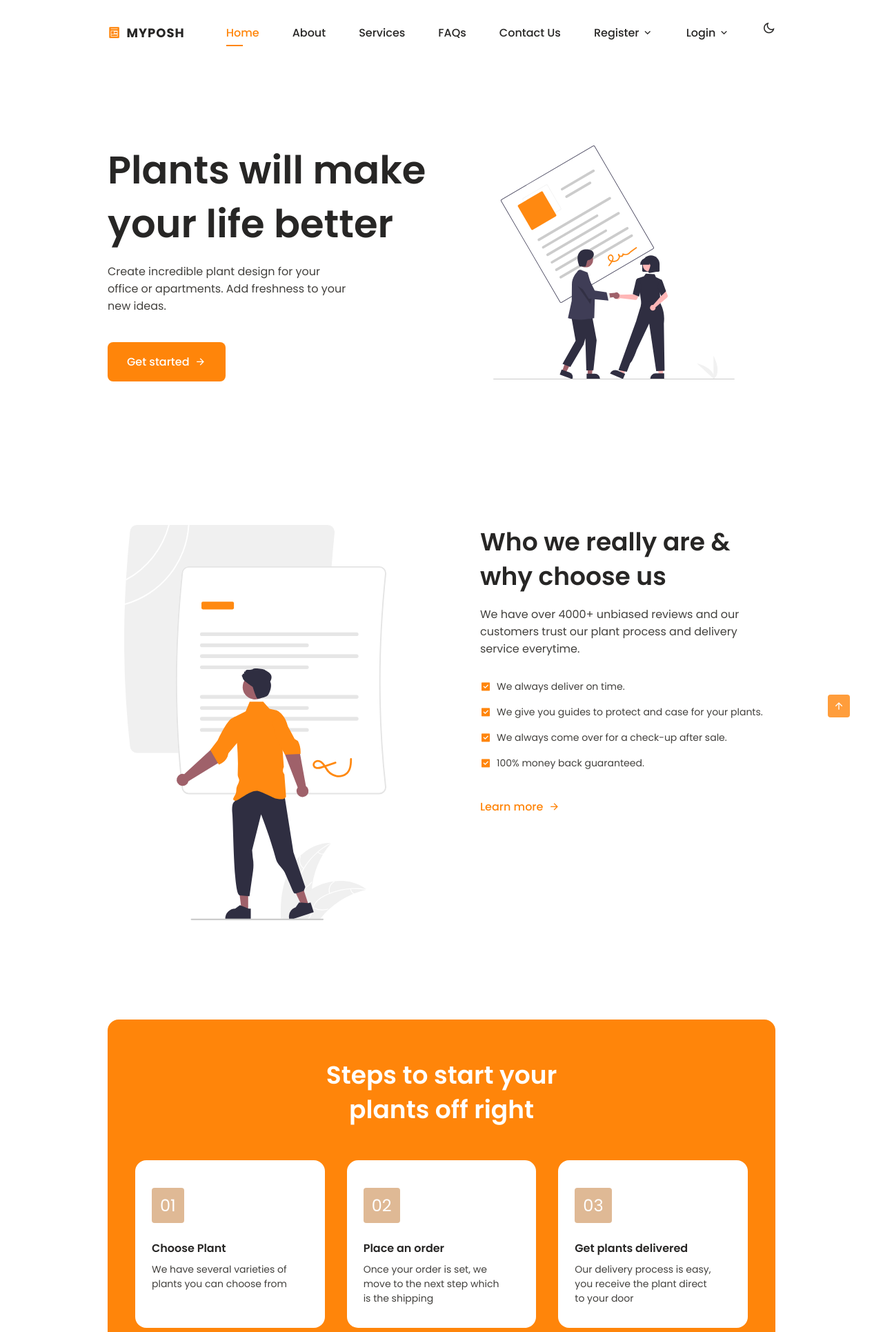
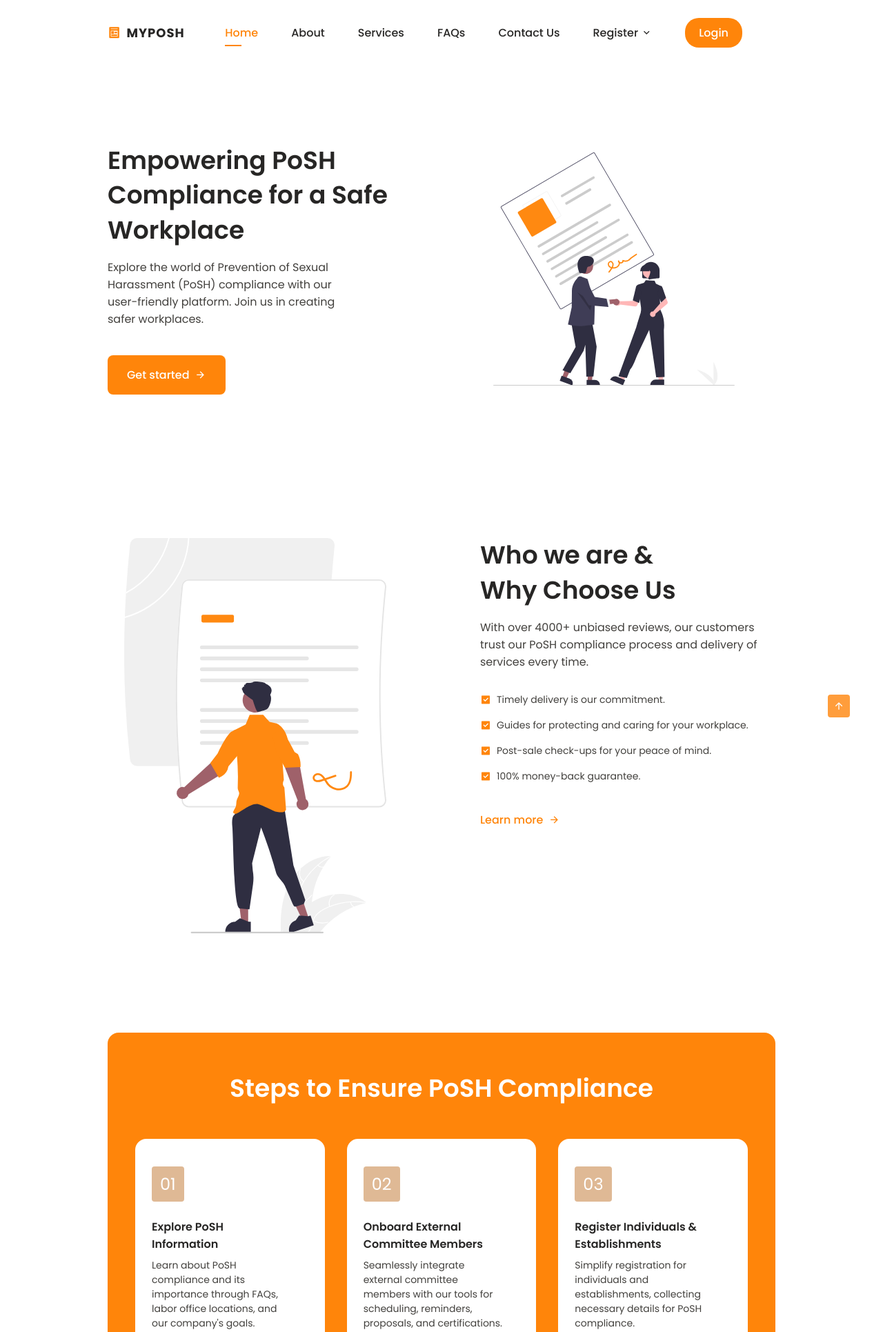
Before and after one commit to rishi-more-2003/MyPosh, a Django app: page / in a window 1280 px wide. Shown: the top 1931 px of the page at 69% size. Run offline with Django 4.2, Linux system fonts and the light colour scheme.

Commit message:
update ui

```diff
--- a/Posh_website/posh/templates/footer.html
+++ b/Posh_website/posh/templates/footer.html
@@ -8,13 +8,13 @@
             </a>
 
             <h3 class="footer__title">
-                Subscribe to our newsletter <br> to stay updated.
+                Still having doubts? <br> Let us reach out to you via email.
             </h3>
 
             <div class="footer__subscribe">
                 <input type="email" placeholder="Enter your email" class="footer__input">
                 <button class="button button--flex footer__button">
-                    Subscribe
+                    Connect
                     <i class="ri-arrow-right-line button__icon"></i>
                 </button>
             </div>
--- a/Posh_website/posh/templates/header.html
+++ b/Posh_website/posh/templates/header.html
@@ -111,9 +111,13 @@
                         </ul>
                     </li>
 
+                    <li class="nav__item">
+                        <a href="{% url 'login' %}" class="nav__link login-btn">Login</a>
+                    </li>
+
                      <!-- DROPDOWN Login-->
 
-                    <li class="nav__item dropdown__item">
+                   {% comment %} <li class="nav__item dropdown__item">
                         <div class="nav__link">
                             Login
                             <i class="ri-arrow-down-s-line dropdown__arrow-down"></i>
@@ -157,7 +161,7 @@
                              </li>
                         </ul>
                     </li>
-                </ul>
+                </ul> {% endcomment %}
 
                 {% endif %}
                 <div class="nav__close" id="nav-close">
@@ -167,7 +171,7 @@
 
             <div class="nav__btns">
                 <!-- Theme change button -->
-                <i class="ri-moon-line change-theme" id='theme-button'></i>
+                {% comment %} <i class="ri-moon-line change-theme" id='theme-button'></i> {% endcomment %}
                 <div class="nav__toggle" id="nav-toggle">
                     <i class="ri-menu-line"></i>
                 </div>
--- a/Posh_website/posh/templates/home.html
+++ b/Posh_website/posh/templates/home.html
@@ -9,11 +9,10 @@
 
                 <div class="home__data">
                     <h1 class="home__title">
-                        Plants will make <br> your life better
+                        Empowering PoSH Compliance for a Safe Workplace
                     </h1>
                     <p class="home__description">
-                        Create incredible plant design for your office or apartments.
-                        Add freshness to your new ideas.
+                        Explore the world of Prevention of Sexual Harassment (PoSH) compliance with our user-friendly platform. Join us in creating safer workplaces.
                     </p>
                     <a href="{% url 'register'%}" class="button button--flex">
                             Get started
@@ -30,30 +29,29 @@
 
                 <div class="about__data">
                     <h2 class="section__title about__title">
-                        Who we really are & <br> why choose us
+                        Who we are &amp; <br>Why Choose Us
                     </h2>
 
                     <p class="about__description">
-                        We have over 4000+ unbiased reviews and our customers trust
-                        our plant process and delivery service everytime.
+                        With over 4000+ unbiased reviews, our customers trust our PoSH compliance process and delivery of services every time.
                     </p>
 
                     <div class="about__details">
                         <p class="about__details-description">
                             <i class="ri-checkbox-fill about__details-icon"></i>
-                            We always deliver on time.
+                            Timely delivery is our commitment.
                         </p>
                         <p class="about__details-description">
                             <i class="ri-checkbox-fill about__details-icon"></i>
-                            We give you guides to protect and case for your plants.
+                            Guides for protecting and caring for your workplace.
                         </p>
                         <p class="about__details-description">
                             <i class="ri-checkbox-fill about__details-icon"></i>
-                            We always come over for a check-up after sale.
+                                Post-sale check-ups for your peace of mind.
                         </p>
                         <p class="about__details-description">
                             <i class="ri-checkbox-fill about__details-icon"></i>
-                            100% money back guaranteed.
+                            100% money-back guarantee.
                         </p>
                     </div>
 
@@ -68,29 +66,27 @@
         <section class="steps section container" id="services">
             <div class="steps__bg">
                 <h2 class="section__title-center steps__title">
-                    Steps to start your <br> plants off right
+                    Steps to Ensure PoSH Compliance
                 </h2>
 
                 <div class="steps__container grid">
                     <div class="steps__card">
                         <div class="steps__card-number">01</div>
-                        <h3 class="steps__card-title">Choose Plant</h3>
+                        <h3 class="steps__card-title">Explore PoSH Information</h3>
                         <p class="steps__card-description">
-                            We have several varieties of plants you can choose
-                            from</p>
+                            Learn about PoSH compliance and its importance through FAQs, labor office locations, and our company's goals.</p>
                     </div>
                     <div class="steps__card">
                         <div class="steps__card-number">02</div>
-                        <h3 class="steps__card-title">Place an order</h3>
+                        <h3 class="steps__card-title">Onboard External Committee Members</h3>
                         <p class="steps__card-description">
-                            Once your order is set, we move to the next step which is the shipping
+                            Seamlessly integrate external committee members with our tools for scheduling, reminders, proposals, and certifications.
                         </p>
                     </div>
                     <div class="steps__card">
                         <div class="steps__card-number">03</div>
-                        <h3 class="steps__card-title">Get plants delivered</h3>
-                        <p class="steps__card-description">Our delivery process is easy,
-                            you receive the plant direct to your door</p>
+                        <h3 class="steps__card-title">Register Individuals & Establishments</h3>
+                        <p class="steps__card-description">Simplify registration for individuals and establishments, collecting necessary details for PoSH compliance.</p>
                     </div>
                 </div>
             </div>
@@ -100,7 +96,7 @@
         <!-- FAQS -->
         <section class="questions section" id="faqs">
             <h2 class="section__title-center questions__title container">
-                Some common questions <br> were often asked
+                Frequently Asked Questions
             </h2>
 
             <div class="questions__container container grid">
@@ -109,13 +105,13 @@
                         <header class="questions__header">
                             <i class="ri-add-line questions__icon"></i>
                             <h3 class="questions__item-title">
-                                Q1. question
+                                Q1. What is PoSH Compliance?
                             </h3>
                         </header>
 
                         <div class="questions__content">
                             <p class="questions__description">
-                                Answer for question one
+                                PoSH compliance ensures a safe workplace by preventing sexual harassment. Learn more about its importance and regulations.
                             </p>
                         </div>
                     </div>
@@ -204,7 +200,7 @@
             <div class="contact__container grid">
                 <div class="contact__box">
                     <h2 class="section__title">
-                        Reach out to us today <br> via any of the given <br> information
+                        Connect with Us for PoSH Compliance Support
                     </h2>
 
                     <div class="contact__data">
@@ -220,7 +216,7 @@
 
                         <div class="contact__information">
                             <h3 class="contact__subtitle">
-                                Write us by mail
+                                Write to us via email
                             </h3>
                             <span class="contact_description">
                                 <i class="ri-mail-line contact__icon"></i>
@@ -243,7 +239,7 @@
                         </div>
 
                         <div class="contact__content">
-                            <textarea name="message" placeholder=" " class="contact__input"></textarea>
+                            <textarea name="message" rows="5" cols="3" placeholder=" " class="contact__input"></textarea>
                             <label for="" class="contact__label">Message</label>
                         </div>
                     </div>
--- a/Posh_website/posh/templates/register.html
+++ b/Posh_website/posh/templates/register.html
@@ -140,7 +140,7 @@
                             <p id="errormsg">Please Enter A Valid Phone Number</p>
                             <div class="combine">
                                 <input type="tel" name='phone' id="phone" placeholder="Enter mobile number" minlength="10" maxlength="10" oninput="checkerphone()" required>
-                                <button class="ValBtn two" disabled>Validate</button>
+                                <button class="ValBtn two" disabled style='display:none;'>Validate</button>
                             </div>
                         </div>
                     </div>
--- a/Posh_website/posh/templates/register_establishment.html
+++ b/Posh_website/posh/templates/register_establishment.html
@@ -206,7 +206,7 @@
 
                 <div class="details contact">
                     <span class="title">
-                        NGO Contact Details
+                        Official Contact Details
                     </span>
 
                     <div class="align-columns-two">
--- a/Posh_website/static/assets/css/main.css
+++ b/Posh_website/static/assets/css/main.css
@@ -889,6 +889,20 @@ body.dark-theme{
         top: -0.025rem;
     }
 
+    a.nav__link.login-btn {
+        border: 1px 1px 0px var(--first-color);
+        background-color: var(--first-color);
+        color: white;
+        padding: 10px;
+        padding-left: 20px;
+        padding-right: 20px;
+        border-radius: 20px;
+    }
+
+    a.nav__link.login-btn:hover {
+        background-color: var(--first-color-alt);
+    }
+
 }
 
 @media screen and (max-width: 991px){
@@ -898,11 +912,19 @@ body.dark-theme{
     .nav__logo{
         margin-top: 15px;
     }
+
+    .home__title{
+        font-size: var(--h1-font-size);
+    }
 }
 
 @media screen and (max-width: 829px){
     .nav__list{
         column-gap: 0.8rem;
+    }
+
+    .home__title{
+        font-size: var(--h1-font-size);
     }
 }
 
@@ -912,6 +934,10 @@ body.dark-theme{
     .container{
         margin-left: auto;
         margin-right: auto;
+    }
+
+    .home__title{
+        font-size: var(--h1-font-size);
     }
 
     .nav__logo{
@@ -1038,9 +1064,22 @@ body.dark-theme{
         top: -0.025rem;
     }
 
+    a.nav__link.login-btn {
+        border: 1px 1px 0px var(--first-color);
+        background-color: var(--first-color);
+        color: white;
+        padding: 10px;
+        padding-left: 20px;
+        padding-right: 20px;
+        border-radius: 20px;
+    }
+
+    a.nav__link.login-btn:hover {
+        background-color: var(--first-color-alt);
+    }
+
 }
-
-@media screen and (min-width:1200px) {
+@media screen and (min-width:1200px){
     .home__container{
         column-gap: 2rem;
     }
@@ -1048,6 +1087,10 @@ body.dark-theme{
     .nav__logo{
         margin-top: 15px;
         font-size: large;
+    }
+
+    .home__title{
+        font-size: var(--h1-font-size);
     }
 
     .about__container{
@@ -1104,6 +1147,84 @@ body.dark-theme{
         transition: top .3s;
         top: -0.025rem;
     }
+
+    a.nav__link.login-btn {
+        border: 1px 1px 0px var(--first-color);
+        background-color: var(--first-color);
+        color: white;
+        padding: 10px;
+        padding-left: 20px;
+        padding-right: 20px;
+        border-radius: 20px;
+    }
+
+    a.nav__link.login-btn:hover {
+        background-color: var(--first-color-alt);
+    }
+
+}
+@media screen and (min-width:1330px) {
+
+    .home__title{
+        font-size: var(--big-font-size);
+    }
+
+    ul.nav__list {
+        margin-right: -170px;
+    }
+
+    a.nav__logo {
+        margin-left: -170px;
+    }
+
+    .home__container.container.grid {
+        margin-top: -30px;
+    }
+
+    .home__data {
+        margin-left: -160px;
+    }
+
+    img.home__img {
+        margin-right: -180px;
+        width: 120%;
+    }
+
+    img.about__img {
+        margin-left: -170px;
+    }
+
+    .about__data {
+        margin-right: -170px;
+    }
+
+    .steps__bg {
+        margin-left: -150px;
+        margin-right: -150px;
+    }
+
+    section#faqs {
+        padding-top: 70px;
+    }
+
+    .contact__box {
+        margin-left: -150px;
+    }
+
+    form.contact__form {
+        margin-right: -150px;
+    }
+
+    section#contact {
+        padding-top: 70px;
+    }
+
+    footer.footer.section {
+        padding-top: 70px;
+        padding-bottom: 5px;
+    }
+
+
 
 }
 
--- a/Posh_website/static/assets/js/main.js
+++ b/Posh_website/static/assets/js/main.js
@@ -102,28 +102,28 @@ function scrollUp(){
 window.addEventListener('scroll', scrollUp)
 
 // DARK LIGHT THEME
-const themeButton = document.getElementById('theme-button')
-const darkTheme = 'dark-theme'
-const iconTheme = 'ri-sun-line'
+// const themeButton = document.getElementById('theme-button')
+// const darkTheme = 'dark-theme'
+// const iconTheme = 'ri-sun-line'
 
-const selectedTheme = localStorage.getItem('selected-theme')
-const selectedIcon = localStorage.getItem('selected-icon')
+// const selectedTheme = localStorage.getItem('selected-theme')
+// const selectedIcon = localStorage.getItem('selected-icon')
 
-const getCurrentTheme = () => document.body.classList.contains(darkTheme) ? 'dark' : 'light'
-const getCurrentIcon = () => themeButton.classList.contains(iconTheme) ? 'ri-moon-line' : 'ri-sun-line'
+// const getCurrentTheme = () => document.body.classList.contains(darkTheme) ? 'dark' : 'light'
+// const getCurrentIcon = () => themeButton.classList.contains(iconTheme) ? 'ri-moon-line' : 'ri-sun-line'
 
-if (selectedTheme){
-    document.body.classList[selectedTheme === 'dark' ? 'add' : 'remove'](darkTheme)
-    themeButton.classList[selectedIcon === 'ri-moon-line' ? 'add' : 'remove'](iconTheme)
-}
+// if (selectedTheme){
+//     document.body.classList[selectedTheme === 'dark' ? 'add' : 'remove'](darkTheme)
+//     themeButton.classList[selectedIcon === 'ri-moon-line' ? 'add' : 'remove'](iconTheme)
+// }
 
-themeButton.addEventListener('click', () => {
-    document.body.classList.toggle(darkTheme)
-    themeButton.classList.toggle(iconTheme)
+// themeButton.addEventListener('click', () => {
+//     document.body.classList.toggle(darkTheme)
+//     themeButton.classList.toggle(iconTheme)
 
-    localStorage.setItem('selected-theme', getCurrentTheme())
-    localStorage.setItem('selected-icon', getCurrentIcon())
-})
+//     localStorage.setItem('selected-theme', getCurrentTheme())
+//     localStorage.setItem('selected-icon', getCurrentIcon())
+// })
 
 // SCROLL-REVEAL-ANIMATION
 const sr = ScrollReveal({
```
Also changed, not shown: Posh_website/static/assets/css/register.css (+21 -0 lines).
